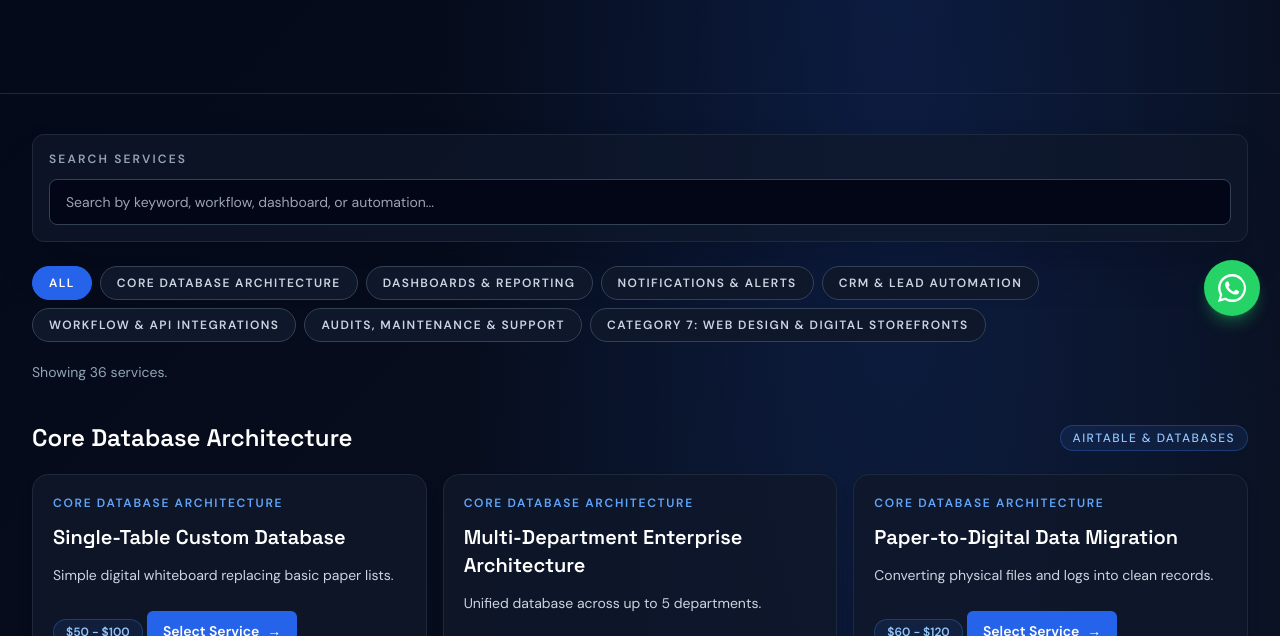
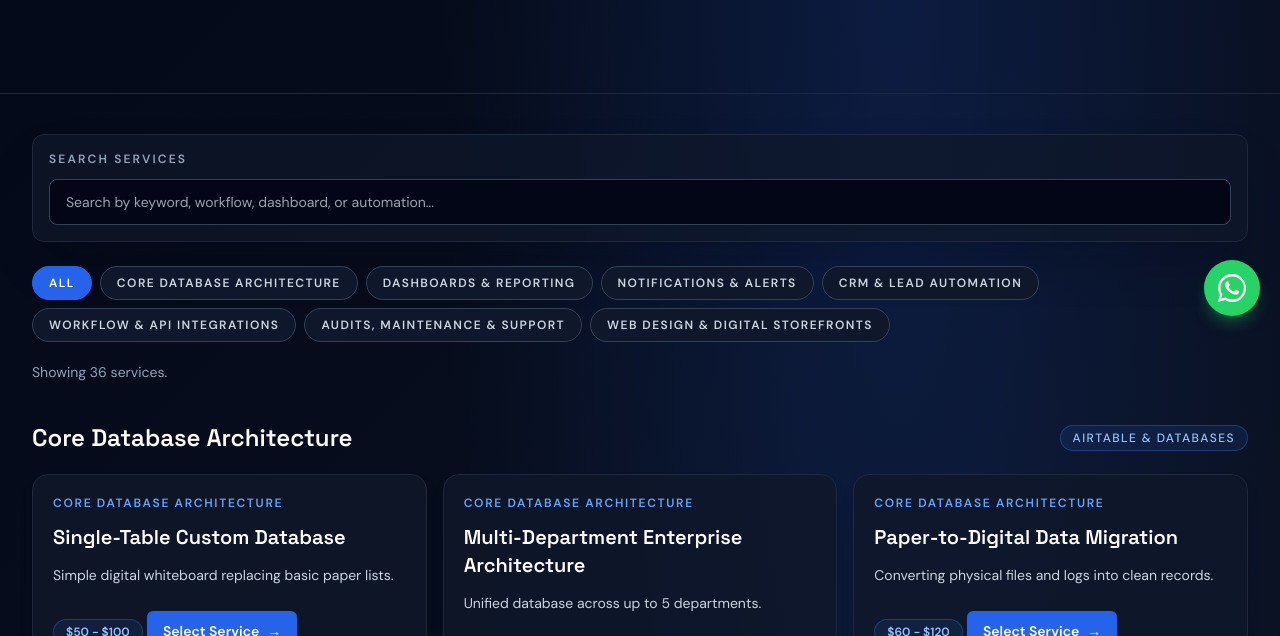
Before and after one commit to Djlado/-Solveit-automation, a plain HTML site: page services.html in a window 1280 px wide. Shown: the part 464-1100 px from the top of the page. Drawn offline with nearby package versions, Linux system fonts and the light colour scheme.

Commit message:
Update services.html

```diff
--- a/services.html
+++ b/services.html
@@ -59,7 +59,7 @@
         <button class="category-tab rounded-full border border-slate-700 bg-slate-900 px-4 py-2 text-xs font-semibold uppercase tracking-[0.12em] text-slate-300 transition hover:border-blue-500 hover:text-white" data-category="crm">CRM &amp; Lead Automation</button>
         <button class="category-tab rounded-full border border-slate-700 bg-slate-900 px-4 py-2 text-xs font-semibold uppercase tracking-[0.12em] text-slate-300 transition hover:border-blue-500 hover:text-white" data-category="integrations">Workflow &amp; API Integrations</button>
         <button class="category-tab rounded-full border border-slate-700 bg-slate-900 px-4 py-2 text-xs font-semibold uppercase tracking-[0.12em] text-slate-300 transition hover:border-blue-500 hover:text-white" data-category="support">Audits, Maintenance &amp; Support</button>
-        <button class="category-tab rounded-full border border-slate-700 bg-slate-900 px-4 py-2 text-xs font-semibold uppercase tracking-[0.12em] text-slate-300 transition hover:border-blue-500 hover:text-white" data-category="web-design">Category 7: Web Design &amp; Digital Storefronts</button>
+        <button class="category-tab rounded-full border border-slate-700 bg-slate-900 px-4 py-2 text-xs font-semibold uppercase tracking-[0.12em] text-slate-300 transition hover:border-blue-500 hover:text-white" data-category="web-design"> Web Design &amp; Digital Storefronts</button>
       </div>
 
       <p id="resultsCount" class="mt-5 text-sm text-slate-400">Showing 36 services.</p>
```
